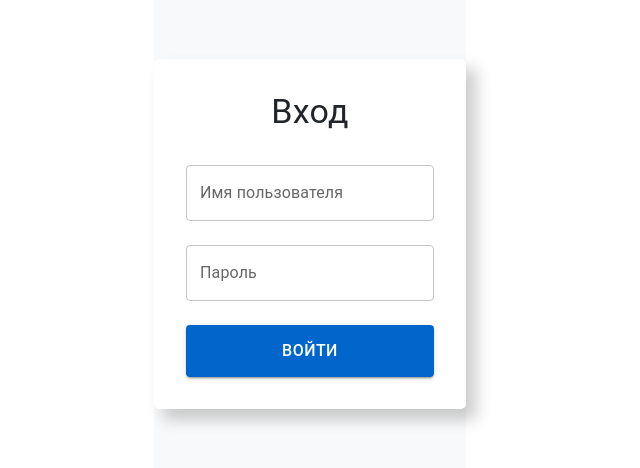
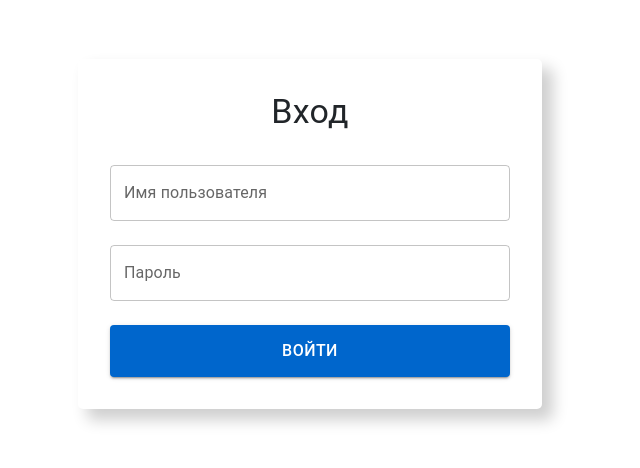
Before and after one commit to Maksouni/trasher-portal-front, a React (Vite) app: page /login in a window 1280 px wide. Shown: the part 166-634 px from the top of the page, without its empty margins (330-970 px from the left). Built offline with nearby package versions, Linux system fonts and the light colour scheme.

Commit message:
no horizontal scroll

```diff
--- a/src/index.scss
+++ b/src/index.scss
@@ -13,10 +13,14 @@
   -moz-osx-font-smoothing: grayscale;
 }
 
-// .app {
-//   max-width: 100vw;
-//   min-height: 100vh;
-// }
+.app {
+  width: 100%;
+  height: 100vh;
+}
+
+body {
+  margin: 0;
+}
 
 a {
   font-weight: 500;
@@ -25,21 +29,6 @@ a {
 }
 a:hover {
   color: #535bf2;
-}
-
-html,
-body {
-  max-width: 100%;
-  // overflow-x: hidden;
-}
-
-body {
-  margin: 0;
-  margin-bottom: 2rem;
-  display: flex;
-  place-items: center;
-  justify-content: center;
-  // min-height: 100vh;
 }
 
 h1 {
--- a/src/pages/login/styles.scss
+++ b/src/pages/login/styles.scss
@@ -5,7 +5,7 @@
   justify-content: center;
   align-items: center;
   min-height: 100vh;
-  background-color: #f8f9fa;
+  // background-color: #f8f9fa;
 
   .container {
     max-width: 400px;
```
